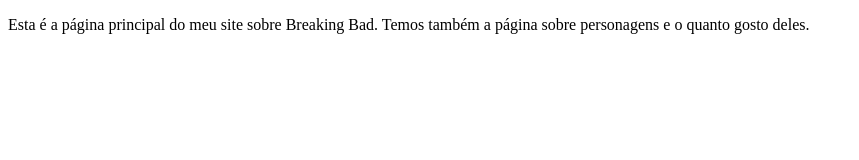
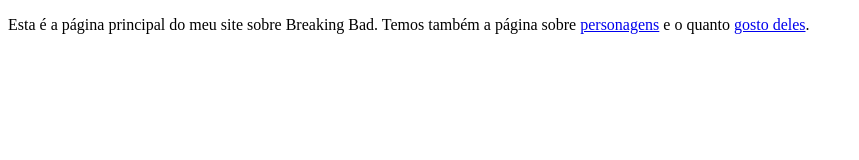
Before and after one commit to ufjf-dcc202/ufjf-dcc202-2023-3-b-atv5-FelipeUFJF05, a website: page index.html in a window 1280 px wide. Shown: the whole page, without its empty margins (0-859 px from the left). Drawn offline with Linux system fonts and the light colour scheme.

Commit message:
cria links no index q ligam às outras páginas

```diff
--- a/index.html
+++ b/index.html
@@ -8,7 +8,7 @@
 <body>
     <main>
         <section>
-            <p>Esta é a página principal do meu site sobre Breaking Bad. Temos também a página sobre personagens e o quanto gosto deles.</p>
+            <p>Esta é a página principal do meu site sobre Breaking Bad. Temos também a página sobre <a href="personagens.html">personagens</a> e o quanto <a href="preferencias.html">gosto deles</a>.</p>
         </section>
     </main>
 
```
